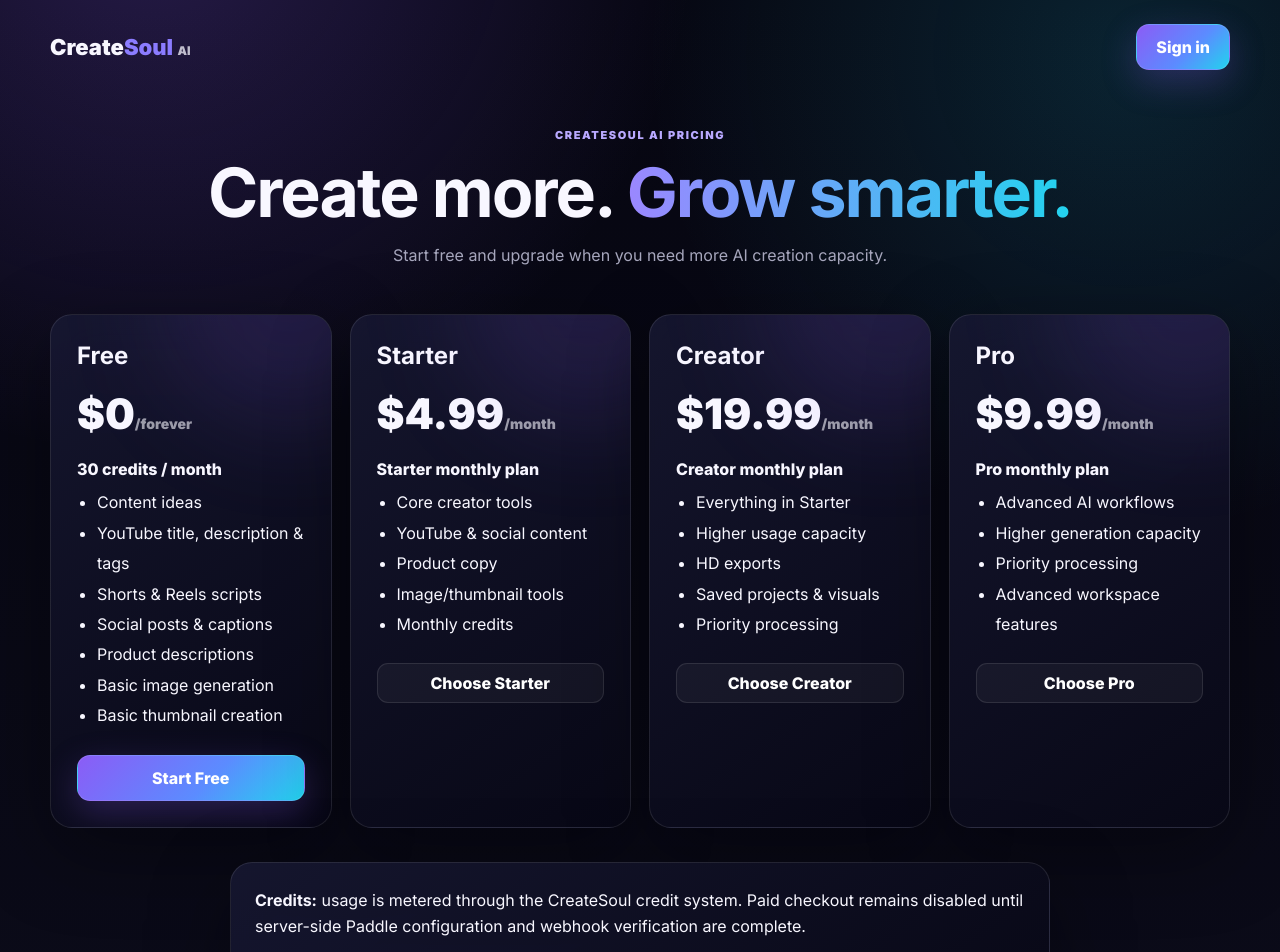
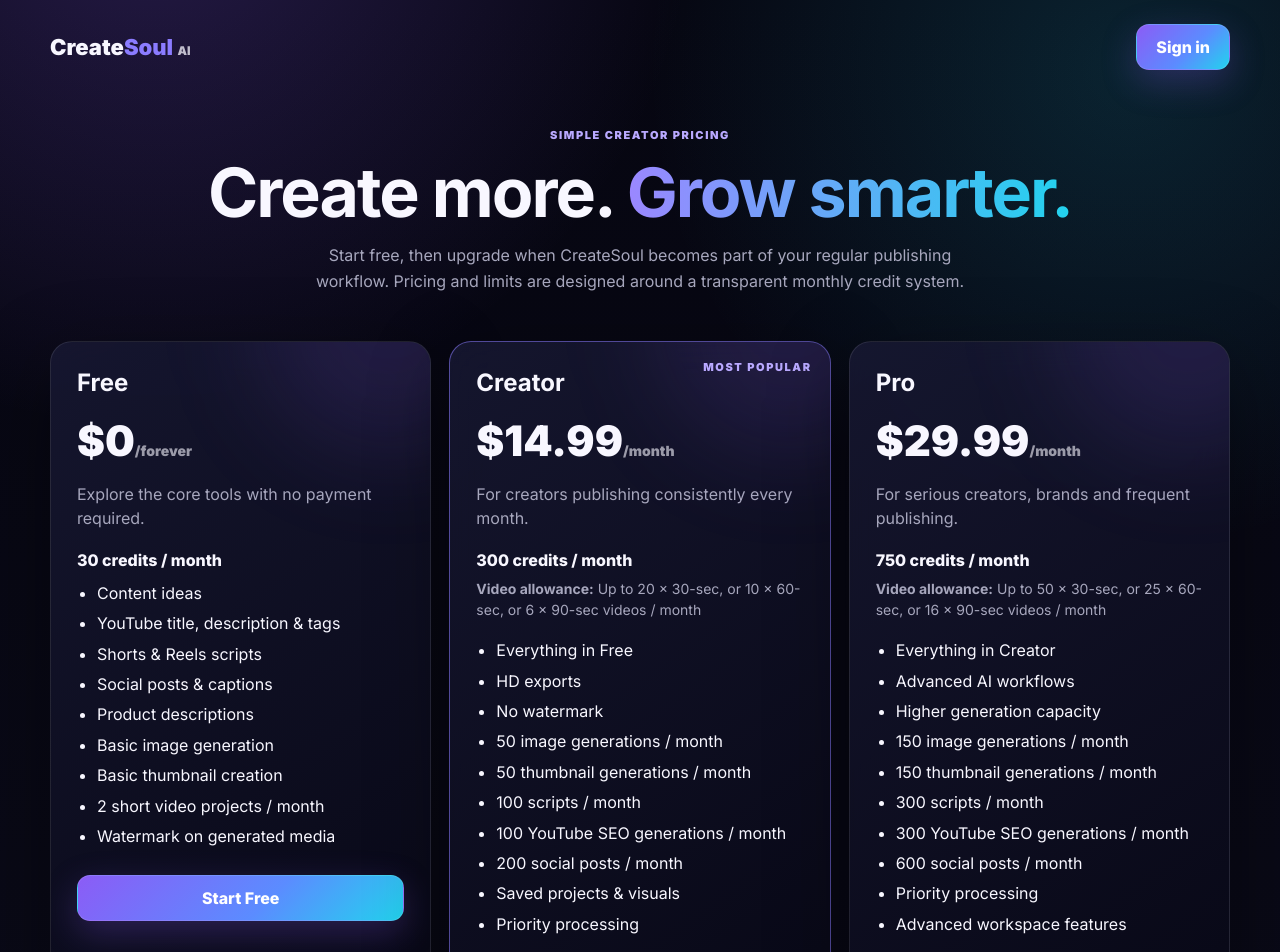
Before and after one commit to sanjuvai14/creatorflow-ai, a Next.js app: page /pricing in a window 1280 px wide. Shown: the top 952 px of the page. Built offline with nearby package versions, Linux system fonts and the light colour scheme.

Commit message:
restore pricing page to last known buildable version

```diff
--- a/app/pricing/page.tsx
+++ b/app/pricing/page.tsx
@@ -1,17 +1,126 @@
 import Link from "next/link";
 
 const plans = [
-  { name: "Free", price: "$0", period: "/forever", credits: "30 credits / month", cta: "Start Free", features: ["Content ideas","YouTube title, description & tags","Shorts & Reels scripts","Social posts & captions","Product descriptions","Basic image generation","Basic thumbnail creation"] },
-  { name: "Starter", price: "$4.99", period: "/month", credits: "Starter monthly plan", cta: "Choose Starter", features: ["Core creator tools","YouTube & social content","Product copy","Image/thumbnail tools","Monthly credits"] },
-  { name: "Creator", price: "$19.99", period: "/month", credits: "Creator monthly plan", cta: "Choose Creator", features: ["Everything in Starter","Higher usage capacity","HD exports","Saved projects & visuals","Priority processing"] },
-  { name: "Pro", price: "$9.99", period: "/month", credits: "Pro monthly plan", cta: "Choose Pro", features: ["Advanced AI workflows","Higher generation capacity","Priority processing","Advanced workspace features"] },
+  {
+    name: "Free",
+    price: "$0",
+    note: "Explore the core tools with no payment required.",
+    credits: "30 credits / month",
+    features: [
+      "Content ideas",
+      "YouTube title, description & tags",
+      "Shorts & Reels scripts",
+      "Social posts & captions",
+      "Product descriptions",
+      "Basic image generation",
+      "Basic thumbnail creation",
+      "2 short video projects / month",
+      "Watermark on generated media",
+    ],
+    cta: "Start Free",
+  },
+  {
+    name: "Creator",
+    price: "$14.99",
+    note: "For creators publishing consistently every month.",
+    credits: "300 credits / month",
+    video: "Up to 20 × 30-sec, or 10 × 60-sec, or 6 × 90-sec videos / month",
+    features: [
+      "Everything in Free",
+      "HD exports",
+      "No watermark",
+      "50 image generations / month",
+      "50 thumbnail generations / month",
+      "100 scripts / month",
+      "100 YouTube SEO generations / month",
+      "200 social posts / month",
+      "Saved projects & visuals",
+      "Priority processing",
+    ],
+    cta: "Choose Creator",
+  },
+  {
+    name: "Pro",
+    price: "$29.99",
+    note: "For serious creators, brands and frequent publishing.",
+    credits: "750 credits / month",
+    video: "Up to 50 × 30-sec, or 25 × 60-sec, or 16 × 90-sec videos / month",
+    features: [
+      "Everything in Creator",
+      "Advanced AI workflows",
+      "Higher generation capacity",
+      "150 image generations / month",
+      "150 thumbnail generations / month",
+      "300 scripts / month",
+      "300 YouTube SEO generations / month",
+      "600 social posts / month",
+      "Priority processing",
+      "Advanced workspace features",
+    ],
+    cta: "Choose Pro",
+  },
 ];
 
 export default function PricingPage() {
-  return <main style={{minHeight:"100vh",padding:"24px 20px 70px"}}>
-    <nav style={{maxWidth:1180,margin:"0 auto",display:"flex",justifyContent:"space-between",alignItems:"center"}}><Link href="/" style={{fontWeight:900,fontSize:22}}>Create<span style={{color:"#8b7cff"}}>Soul</span> <span style={{fontSize:12,opacity:.75}}>AI</span></Link><Link href="/login" className="cf-btn">Sign in</Link></nav>
-    <section style={{maxWidth:980,margin:"58px auto 0",textAlign:"center"}}><div className="cf-eyebrow">CREATESOUL AI PRICING</div><h1 style={{fontSize:"clamp(38px,8vw,68px)",lineHeight:1,letterSpacing:-2,margin:"16px 0"}}>Create more. <span style={{background:"linear-gradient(90deg,#9b87ff,#22d3ee)",WebkitBackgroundClip:"text",color:"transparent"}}>Grow smarter.</span></h1><p className="cf-muted" style={{maxWidth:700,margin:"0 auto",lineHeight:1.65}}>Start free and upgrade when you need more AI creation capacity.</p></section>
-    <section style={{maxWidth:1180,margin:"46px auto 0",display:"grid",gridTemplateColumns:"repeat(auto-fit,minmax(220px,1fr))",gap:18}}>{plans.map((p,i)=><div className="cf-card cf-glow" key={p.name} style={{padding:26}}><h2 style={{margin:0,fontSize:24}}>{p.name}</h2><div style={{marginTop:18,fontSize:42,fontWeight:900}}>{p.price}<span style={{fontSize:14,opacity:.6}}>{p.period}</span></div><div style={{fontWeight:800,margin:"20px 0 8px"}}>{p.credits}</div><ul style={{margin:"0 0 24px",paddingLeft:20,lineHeight:1.9}}>{p.features.map(f=><li key={f}>{f}</li>)}</ul><Link href={p.name==="Free"?"/login":"/login?purchase="+p.name.toLowerCase()} className={i===0?"cf-btn":"cf-icon-btn"} style={{display:"block",textAlign:"center",width:"100%",boxSizing:"border-box"}}>{p.cta}</Link></div>)}</section>
-    <section style={{maxWidth:820,margin:"34px auto 0"}}><div className="cf-card" style={{padding:24,lineHeight:1.65}}><strong>Credits:</strong> usage is metered through the CreateSoul credit system. Paid checkout remains disabled until server-side Paddle configuration and webhook verification are complete.<br/><br/><strong>One-time credits:</strong> available through the configured Paddle credit purchase when billing is enabled.</div></section>
-  </main>;
+  return (
+    <main style={{ minHeight: "100vh", padding: "24px 20px 70px" }}>
+      <nav style={{ maxWidth: 1180, margin: "0 auto", display: "flex", justifyContent: "space-between", alignItems: "center" }}>
+        <Link href="/" style={{ fontWeight: 900, fontSize: 22 }}>
+          Create<span style={{ color: "#8b7cff" }}>Soul</span>{" "}
+          <span style={{ fontSize: 12, opacity: 0.75 }}>AI</span>
+        </Link>
+        <Link href="/login" className="cf-btn">Sign in</Link>
+      </nav>
+
+      <section style={{ maxWidth: 980, margin: "58px auto 0", textAlign: "center" }}>
+        <div className="cf-eyebrow">SIMPLE CREATOR PRICING</div>
+        <h1 style={{ fontSize: "clamp(38px,8vw,68px)", lineHeight: 1, letterSpacing: -2, margin: "16px 0" }}>
+          Create more.{" "}
+          <span style={{ background: "linear-gradient(90deg,#9b87ff,#22d3ee)", WebkitBackgroundClip: "text", color: "transparent" }}>
+            Grow smarter.
+          </span>
+        </h1>
+        <p className="cf-muted" style={{ maxWidth: 700, margin: "0 auto", lineHeight: 1.65 }}>
+          Start free, then upgrade when CreateSoul becomes part of your regular publishing workflow.
+          Pricing and limits are designed around a transparent monthly credit system.
+        </p>
+      </section>
+
+      <section style={{ maxWidth: 1180, margin: "46px auto 0", display: "grid", gridTemplateColumns: "repeat(auto-fit,minmax(245px,1fr))", gap: 18 }}>
+        {plans.map((plan, index) => (
+          <div className="cf-card cf-glow" key={plan.name} style={{ padding: 26, position: "relative", border: index === 1 ? "1px solid rgba(139,124,255,.55)" : undefined }}>
+            {index === 1 && <div className="cf-eyebrow" style={{ position: "absolute", top: 18, right: 18 }}>MOST POPULAR</div>}
+            <h2 style={{ margin: 0, fontSize: 24 }}>{plan.name}</h2>
+            <div style={{ marginTop: 18, fontSize: 42, fontWeight: 900 }}>
+              {plan.price}<span style={{ fontSize: 14, opacity: 0.6 }}>{plan.price !== "$0" ? "/month" : "/forever"}</span>
+            </div>
+            <p className="cf-muted" style={{ minHeight: 42, lineHeight: 1.5 }}>{plan.note}</p>
+            <div style={{ fontWeight: 800, margin: "20px 0 8px" }}>{plan.credits}</div>
+            {plan.video && (
+              <div className="cf-muted" style={{ marginBottom: 14, lineHeight: 1.55, fontSize: 14 }}>
+                <strong>Video allowance:</strong> {plan.video}
+              </div>
+            )}
+            <ul style={{ margin: "0 0 24px", paddingLeft: 20, lineHeight: 1.9 }}>
+              {plan.features.map((feature) => <li key={feature}>{feature}</li>)}
+            </ul>
+            <Link href="/login" className={index === 0 ? "cf-btn" : "cf-icon-btn"} style={{ display: "block", textAlign: "center", width: "100%", boxSizing: "border-box" }}>
+              {plan.cta}
+            </Link>
+          </div>
+        ))}
+      </section>
+
+      <section style={{ maxWidth: 820, margin: "34px auto 0" }}>
+        <div className="cf-card" style={{ padding: 24, lineHeight: 1.65 }}>
+          <strong>How limits work:</strong> monthly credits are the main usage currency. Higher-cost generations can consume more credits depending on the model, duration and quality.
+          Video allowances shown above are monthly planning caps for standard CreateSoul video generation and use the same monthly video allowance rather than stacking together.
+          Unused monthly plan credits do not automatically become extra video allowance.
+          <br /><br />
+          <strong>Billing:</strong> international card/payment options and Bangladesh-compatible merchant payment rails are being prepared.
+          Real-money billing will only be enabled after server-side payment verification, signed webhooks, idempotency and plan/credit activation are implemented and tested.
+        </div>
+      </section>
+    </main>
+  );
 }
```
